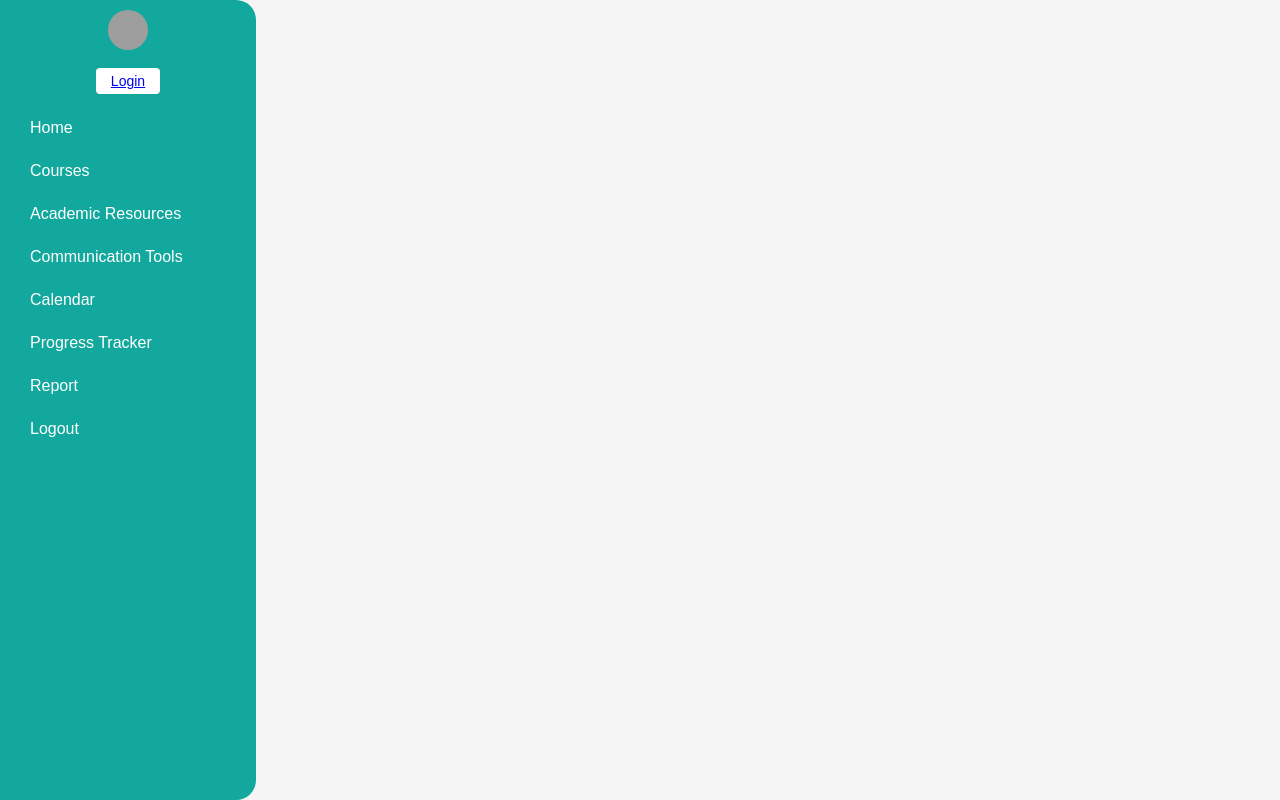
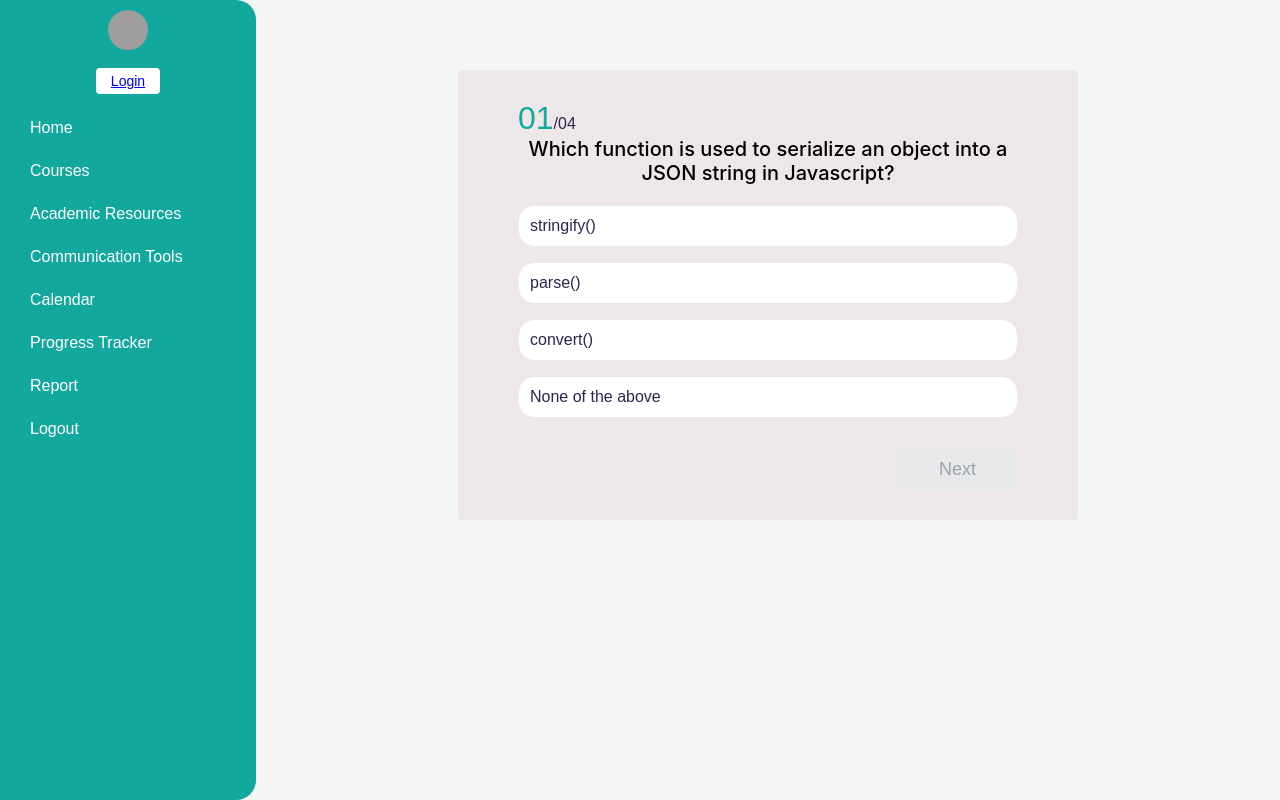
Before and after one commit to manojkumarp1/StudentHub-react-render, a React (Create React App) app: page /quiz in a window 1280 px wide. Built offline with nearby package versions, Linux system fonts and the light colour scheme; grey boxes are pictures that could not be loaded.

Commit message:
quiz added

```diff
--- a/src/App.js
+++ b/src/App.js
@@ -18,6 +18,7 @@ import Araiseproblem from './components/Communicationtools/Araiseproblem';
 import Raiseproblem from './components/Communicationtools/Raiseproblem';
 import SolutionForm from './components/Communicationtools/Solutionform';
 import Enrollform from './components/Enroll/enroll';
+import Quiz from './components/Quiz/Quiz';
 function App() {
   return (
     <Router>
@@ -43,6 +44,7 @@ function App() {
             <Route path='/admintools' element={<Araiseproblem />}/>
             <Route path='/solutionform/:id' element={<SolutionForm />}/>
             <Route path='/enrollcourse/:id' element={<Enrollform />}/>
+            <Route path='/quiz' element={<Quiz/>}/>
 
           </Routes>
         </div>
--- a/src/components/Calendar/Calendar.js
+++ b/src/components/Calendar/Calendar.js
@@ -25,6 +25,7 @@ const localizer = dateFnsLocalizer({
 });
 
 function CalendarApp() {
+
   const [allEvents, setAllEvents] = useState([]);
   const [newEvent, setNewEvent] = useState({
     title: '',
@@ -66,6 +67,15 @@ function CalendarApp() {
 
   return (
     <div>
+      <Calendar
+        localizer={localizer}
+        events={allEvents}
+        startAccessor='start'
+        endAccessor='end'
+        style={{ height: 500 }}
+        views={['month', 'agenda']}
+        defaultView='month'
+      />
       <div className='add-events-admin'>
         <div className='add-events-header'>Add Event</div>
         <div className='add-events-inputs'>
@@ -92,16 +102,6 @@ function CalendarApp() {
           </button>
         </div>
       </div>
-
-      <Calendar
-        localizer={localizer}
-        events={allEvents}
-        startAccessor='start'
-        endAccessor='end'
-        style={{ height: 500 }}
-        views={['month', 'agenda']}
-        defaultView='month'
-      />
     </div>
   );
 }
--- /dev/null
+++ b/src/components/Quiz/Quiz.css
@@ -0,0 +1,88 @@
+.quiz-container {
+    max-width: 500px;
+    background: #ede7e7;
+    border-radius: 4px;
+    margin: auto;
+    margin-top: 50px;
+    padding: 30px 60px;
+  }
+
+  .quiz-container .active-question-no {
+    font-size: 32px;
+    font-weight: 500;
+    color: #12a89d;
+  }
+
+  .quiz-container .total-question {
+    font-size: 16px;
+    font-weight: 500;
+    color: #2d264b;
+  }
+
+  .quiz-container h2 {
+    font-size: 20px;
+    font-weight: 500;
+    margin: 0;
+  }
+
+  .quiz-container ul {
+    margin-top: 20px;
+    margin-left: -40px;
+  }
+
+  .quiz-container ul li {
+    text-decoration: none;
+    list-style: none;
+    color: #2d264b;
+    font-size: 16px;
+    background: #ffffff;
+    border: 1px solid #eaeaea;
+    border-radius: 16px;
+    padding: 11px;
+    margin-top: 15px;
+    cursor: pointer;
+  }
+
+  .quiz-container ul .selected-answer {
+    background: #7fbdb9;
+    border: 1px solid #12a89d;
+  }
+
+  .quiz-container button {
+    background: linear-gradient(90.04deg, #12a89d 0.03%, #7fbdb9 99.96%);
+    border-radius: 9px;
+    font-size: 18px;
+    color: #ffffff;
+    padding: 10px 42px;
+    outline: none;
+    border: none;
+    cursor: pointer;
+    margin-top: 15px;
+  }
+
+  .quiz-container button:disabled {
+    background: #e7e8e9;
+    color: #9fa3a9;
+    cursor: not-allowed;
+  }
+
+  .flex-right {
+    display: flex;
+    justify-content: flex-end;
+  }
+
+  .result h3 {
+    font-size: 24px;
+    letter-spacing: 1.4px;
+    text-align: center;
+  }
+
+  .result p {
+    font-size: 16px;
+    font-weight: 500;
+  }
+
+  .result p span {
+    color: #12a89d;
+    font-size: 22px;
+  }
--- /dev/null
+++ b/src/components/Quiz/Quiz.js
@@ -0,0 +1,148 @@
+import "./Quiz.css";
+import React, { useState } from "react";
+
+
+function Quiz() {
+  const [activeQuestion, setActiveQuestion] = useState(0);
+  const [selectedAnswer, setSelectedAnswer] = useState("");
+  const [selectedAnswerIndex, setSelectedAnswerIndex] = useState(null);
+  const [showResult, setShowResult] = useState(false);
+  const [result, setResult] = useState({
+    score: 0,
+    correctAnswers: 0,
+    wrongAnswers: 0,
+  });
+
+ const quiz = {
+    topic: "Javascript",
+    level: "Beginner",
+    totalQuestions: 4,
+    perQuestionScore: 5,
+    questions: [
+      {
+        question:
+          "Which function is used to serialize an object into a JSON string in Javascript?",
+        choices: ["stringify()", "parse()", "convert()", "None of the above"],
+        type: "MCQs",
+        correctAnswer: "stringify()",
+      },
+      {
+        question:
+          "Which of the following keywords is used to define a variable in Javascript?",
+        choices: ["var", "let", "var and let", "None of the above"],
+        type: "MCQs",
+        correctAnswer: "var and let",
+      },
+      {
+        question:
+          "Which of the following methods can be used to display data in some form using Javascript?",
+        choices: [
+          "document.write()",
+          "console.log()",
+          "window.alert",
+          "All of the above",
+        ],
+        type: "MCQs",
+        correctAnswer: "All of the above",
+      },
+      {
+        question: "How can a datatype be declared to be a constant type?",
+        choices: ["const", "var", "let", "constant"],
+        type: "MCQs",
+        correctAnswer: "const",
+      },
+    ],
+  };
+
+
+  const { questions } = quiz;
+  const { question, choices, correctAnswer } = questions[activeQuestion];
+
+  const onClickNext = () => {
+    // again reset the selectedAnwerIndex, so it won't effect next question
+    setSelectedAnswerIndex(null);
+    setResult((prev) =>
+      selectedAnswer
+        ? {
+            ...prev,
+            score: prev.score + 5,
+            correctAnswers: prev.correctAnswers + 1,
+          }
+        : { ...prev, wrongAnswers: prev.wrongAnswers + 1 }
+    );
+    if (activeQuestion !== questions.length - 1) {
+      setActiveQuestion((prev) => prev + 1);
+    } else {
+      setActiveQuestion(0);
+      setShowResult(true);
+    }
+  };
+
+  const onAnswerSelected = (answer, index) => {
+    setSelectedAnswerIndex(index);
+    if (answer === correctAnswer) {
+      setSelectedAnswer(true);
+    } else {
+      setSelectedAnswer(false);
+    }
+  };
+
+  const addLeadingZero = (number) => (number > 9 ? number : `0${number}`);
+
+  return (
+    <div className="quiz-container">
+      {!showResult ? (
+        <div>
+          <div>
+            <span className="active-question-no">
+              {addLeadingZero(activeQuestion + 1)}
+            </span>
+            <span className="total-question">
+              /{addLeadingZero(questions.length)}
+            </span>
+          </div>
+          <h2>{question}</h2>
+          <ul>
+            {choices.map((answer, index) => (
+              <li
+                onClick={() => onAnswerSelected(answer, index)}
+                key={answer}
+                className={
+                  selectedAnswerIndex === index ? "selected-answer" : null
+                }
+              >
+                {answer}
+              </li>
+            ))}
+          </ul>
+          <div className="flex-right">
+            <button
+              onClick={onClickNext}
+              disabled={selectedAnswerIndex === null}
+            >
+              {activeQuestion === questions.length - 1 ? "Finish" : "Next"}
+            </button>
+          </div>
+        </div>
+      ) : (
+        <div className="result">
+          <h3>Result</h3>
+          <p>
+            Total Question: <span>{questions.length}</span>
+          </p>
+          <p>
+            Total Score:<span> {result.score}</span>
+          </p>
+          <p>
+            Correct Answers:<span> {result.correctAnswers}</span>
+          </p>
+          <p>
+            Wrong Answers:<span> {result.wrongAnswers}</span>
+          </p>
+        </div>
+      )}
+    </div>
+  );
+}
+
+export default Quiz;
```
Also changed, not shown: 2 other files (tests, documents, lock files or other folders).
